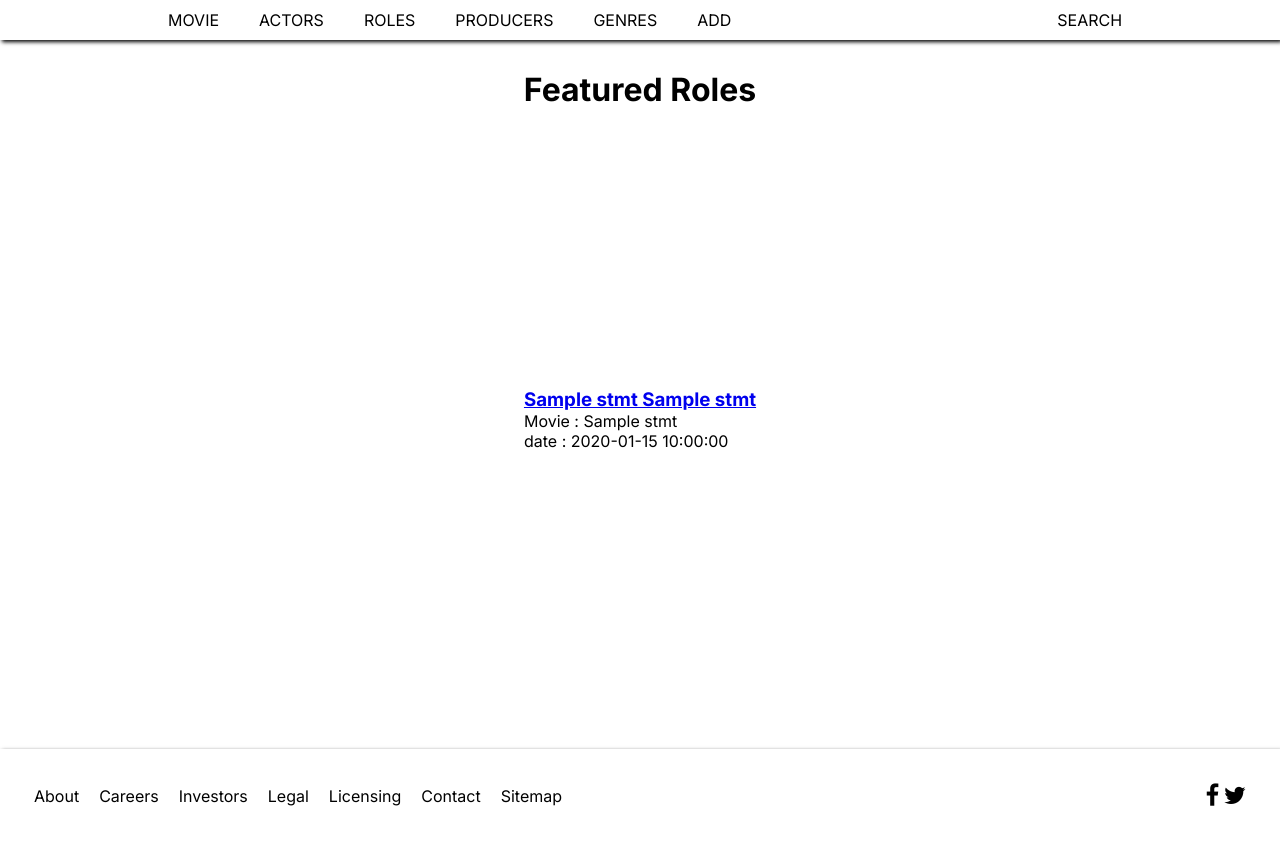
After one commit to x0-3/SQLMovieTheater, a PHP site: template view/listProducers.php in a window 1280 px wide. The commit adds this page. Run offline with PHP 8.4, Linux system fonts and the light colour scheme; the template is opened without the code that fills it: most values are stand-ins (such as "Sample title", 1, 10 or a date in 2020).

Commit message:
producer page style and layout

```diff
--- a/index.php
+++ b/index.php
@@ -16,7 +16,7 @@ if(isset($_GET['action'])){
         case "listFilms": $ctrlMovieTheater->listFilms();break;
         case "listActors": $ctrlMovieTheater->listActors();break;
         case "listRoles": $ctrlMovieTheater->listRoles();break;
-        case "listProducer": $ctrlMovieTheater->listProducer();break;
+        case "listProducers": $ctrlMovieTheater->listProducers();break;
         case "movieDetail": $ctrlMovieTheater->movieDetail($id);break;
     }
 }
--- a/public/css/style.css
+++ b/public/css/style.css
@@ -99,6 +99,17 @@
 * body #wrapper main #contenu #RolesSection .roleList {
   padding: 13px;
 }
+* body #wrapper main #contenu .producerSection {
+  display: flex;
+  flex-wrap: wrap;
+  width: 100%;
+  height: 80vh;
+  align-items: center;
+  justify-content: center;
+}
+* body #wrapper main #contenu .producerSection .producerList {
+  padding: 13px;
+}
 * body footer {
   display: flex;
   width: 100%;
--- a/public/css/style.scss
+++ b/public/css/style.scss
@@ -131,6 +131,18 @@
                         }
                     }
 
+                    .producerSection{
+                        display: flex;
+                        flex-wrap: wrap;
+                        width: 100%;
+                        height: 80vh;
+                        align-items: center;
+                        justify-content: center;
+
+                        .producerList{
+                            padding: 13px;
+                        }
+                    }
                 }
             }
         }
--- /dev/null
+++ b/view/listProducers.php
@@ -0,0 +1,27 @@
+<?php ob_start();?>
+
+
+
+<section class="producerSection">
+<?php
+foreach ($stmt->fetchAll() as $producer){ ?>
+
+    <div class="producerList">
+        <a href="#"> <h3><?= $producer['familyName'] ?> <?= $producer['name'] ?></h3> </a>
+        <p>Movie : <?= $producer['title'] ?></p>
+        <p>date : <?= $producer['releaseDate'] ?></p>
+
+        <br>
+
+    </div>
+
+
+<?php }
+?>
+</section>
+
+<?php
+$title = "list Roles";
+$secondTitle = "Featured Roles";
+$content = ob_get_clean();
+require "view/template.php";
--- a/view/template.php
+++ b/view/template.php
@@ -21,7 +21,7 @@
                 <li><a href="index.php?action=listFilms">MOVIE</a></li>
                 <li><a href="index.php?action=listActors">ACTORS</a></li>
                 <li><a href="index.php?action=listRoles">ROLES</a></li>
-                <li><a href="#">PRODUCERS</a></li>
+                <li><a href="index.php?action=listProducers">PRODUCERS</a></li>
                 <li><a href="#">GENRES</a></li>
                 <li><a href="#">ADD</a></li>
             </ul>
```
Also changed, not shown: controller/MovieTheaterController.php (+11 -2 lines), 1 other file.
